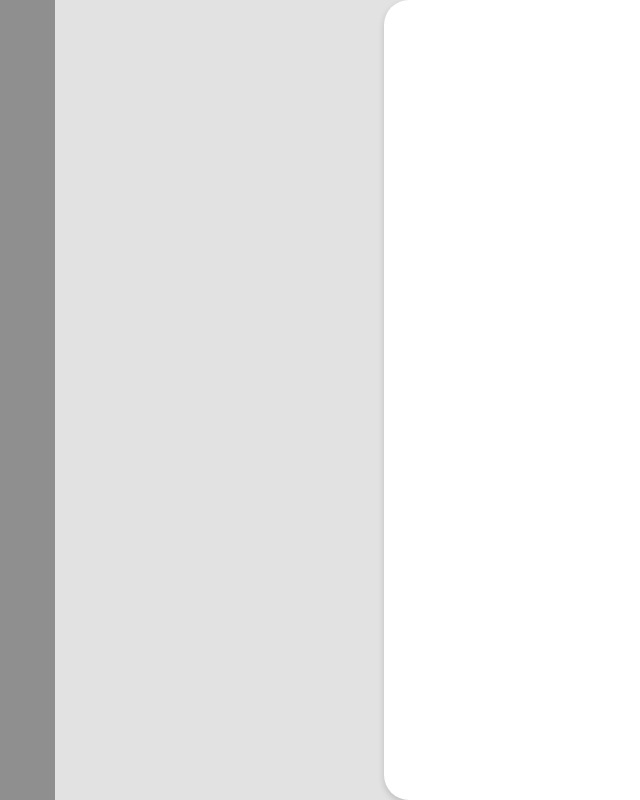
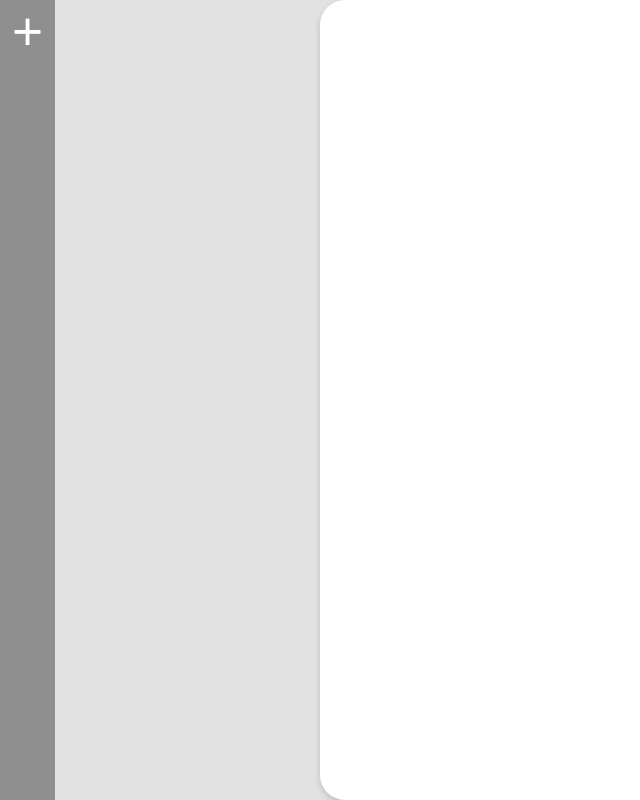
Before and after one commit to rabieo/NotesApp, a React (Create React App) app in the folder client/: page / in a window 1280 px wide. Shown: the whole page, without its empty margins (0-640 px from the left). Built offline with nearby package versions, Linux system fonts and the light colour scheme.

Commit message:
style and transition updates

```diff
--- a/client/src/App.css
+++ b/client/src/App.css
@@ -8,6 +8,7 @@
 	--dockIconColor: white;
 
 	--menuShadow: 0 3px 6px rgba(0, 0, 0, 0.16);
+	--dockWidth: 55px;
 }
 
 
@@ -25,17 +26,28 @@
 	padding: 0;
 	margin: 0;
 	overflow: hidden;
+	transition-delay: 0.4s;
+	transition: background-color 0.3s;
 }
 
 .dock{
 	height: 100%;
-	width: 55px;
+	width: var(--dockWidth);
 	background-color: var(--dockColor);
 	color: var(--dockIconColor);
 }
 
+.dock button{
+	background-color: transparent;
+	width: 100%;
+	outline: none !important;
+	border: none;
+	font-size: 40pt;
+	color: white;
+
+}
+
 .notePad{
-	width: 70%;
 	background-color: var(--foreGround);
 	height: 100%;
 	position: absolute;
@@ -43,4 +55,5 @@
 	border-top-left-radius: 25px;
 	border-bottom-left-radius: 25px;
 	box-shadow: var(--menuShadow);
+	transition: all 0.4s ease-out;
 }
--- a/client/src/App.js
+++ b/client/src/App.js
@@ -1,14 +1,30 @@
-import React from 'react'
+import React, {useState} from 'react'
 import './App.css'
 
 export default function App(){
 
+	const [open, setOpen] = useState(true)
+
+	const stylePad ={
+		width: open ? '75%' : 'calc(100% - var(--dockWidth)',
+	}
+
+	const styleBG = {
+		backgroundColor: !open ? 'var(--dockColor)' : 'var(--backgroundColor)',
+		backgroundColor: !open ? 'var(--dockColor)' : 'var(--backgroundColor)',
+		boxShadow: open ? 'var(--menuShadow)' : 'var(--menuShadow)'
+	}
+
 	return (
-		<div className="App">
+		<div className="App" style = {styleBG}>
 
-			<div className="dock"></div>
+			<div className="dock">
+				<button onClick={()=>{
+					setOpen(!open)
+				}}>+</button>
+			</div>
 
-			<div className="notePad"></div>
+			<div style={stylePad} className="notePad"></div>
 
 		</div>
 	)
```
